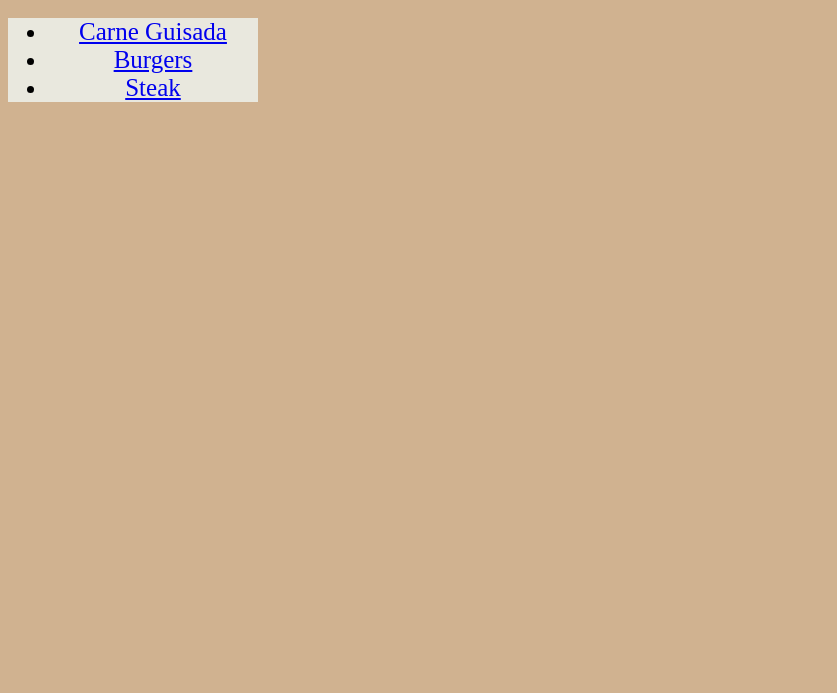
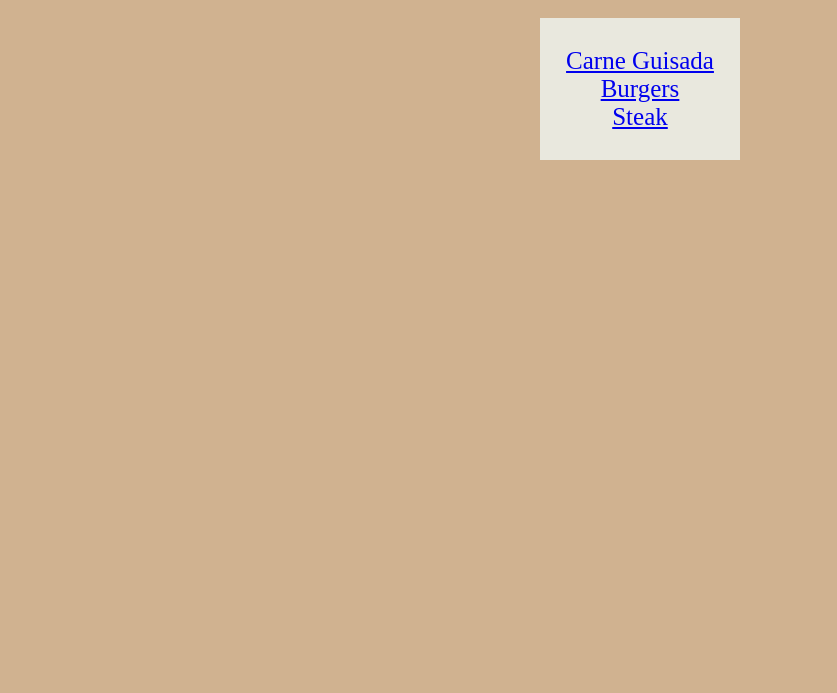
Before and after one commit to Guardian-Monkey/odin-recipes, a plain HTML site: page index.html in a window 1280 px wide. Shown: the part 107-800 px from the top of the page, without its empty margins (0-837 px from the left). Drawn offline with Linux system fonts and the light colour scheme.

Commit message:
Modify styles.css
Add CSS to allow for alternative box model.
Change ul styles
Change .recipes styles

```diff
--- a/styles.css
+++ b/styles.css
@@ -1,3 +1,15 @@
+/* text below allows for alternative box model */
+html {
+    box-sizing: border-box;
+}
+
+*,
+*::before,
+*::after {
+    box-sizing: inherit;
+}
+
+/***************************/
 body {
     font-family: 'Times New Roman', Times, sans-serif;
     background-color: rgb(208, 178, 144);
@@ -8,9 +20,16 @@ h1 {
     text-align: center;
 }
 
+ul {
+    list-style: none;
+    padding: 0;
+}
+
 .recipes {
     background-color: rgb(233, 232, 222);
     font-size: 25px;
     text-align: center;
-    width: 250px;
+    padding: 4px 20px;
+    margin: 0 auto;
+    width: 200px;
 }
```
